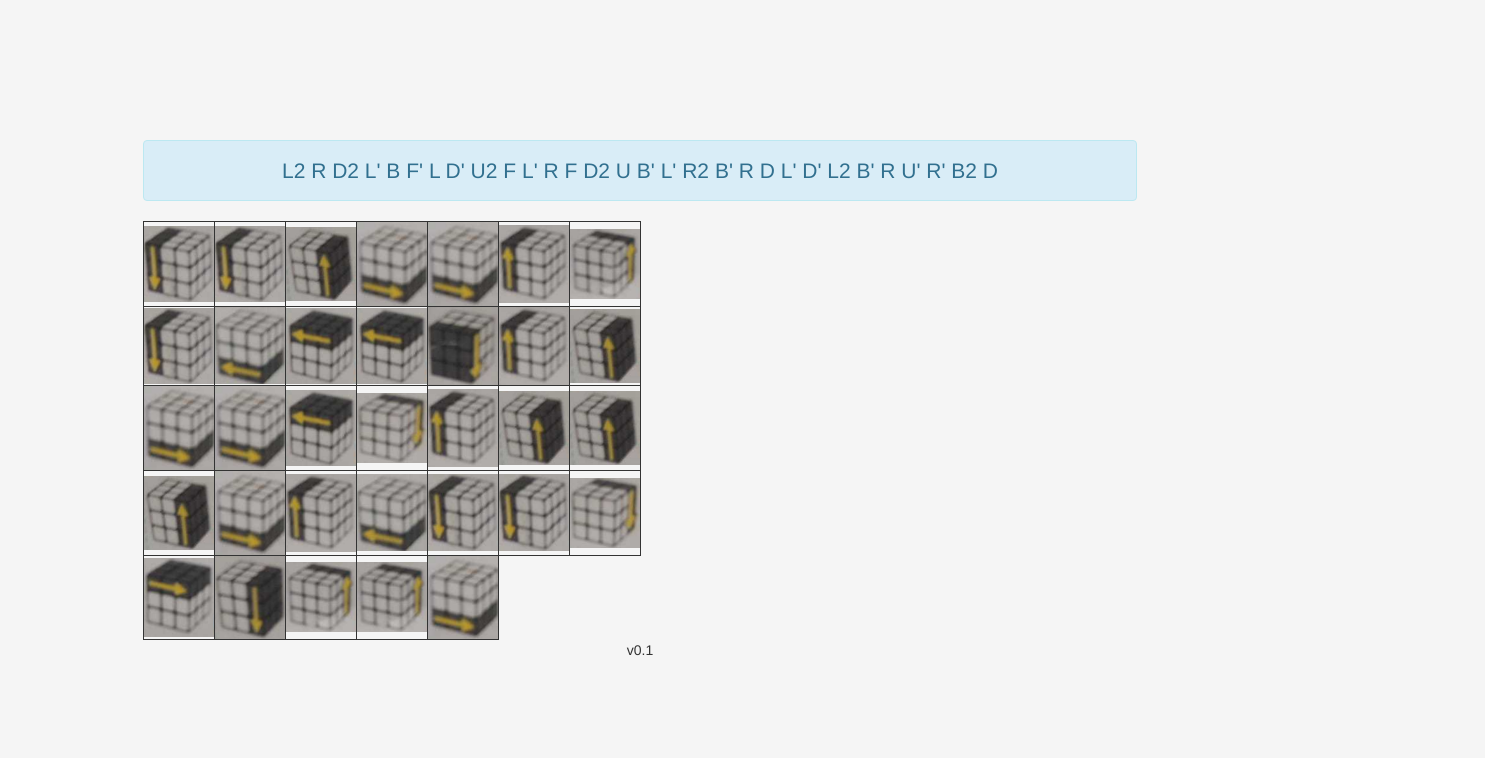
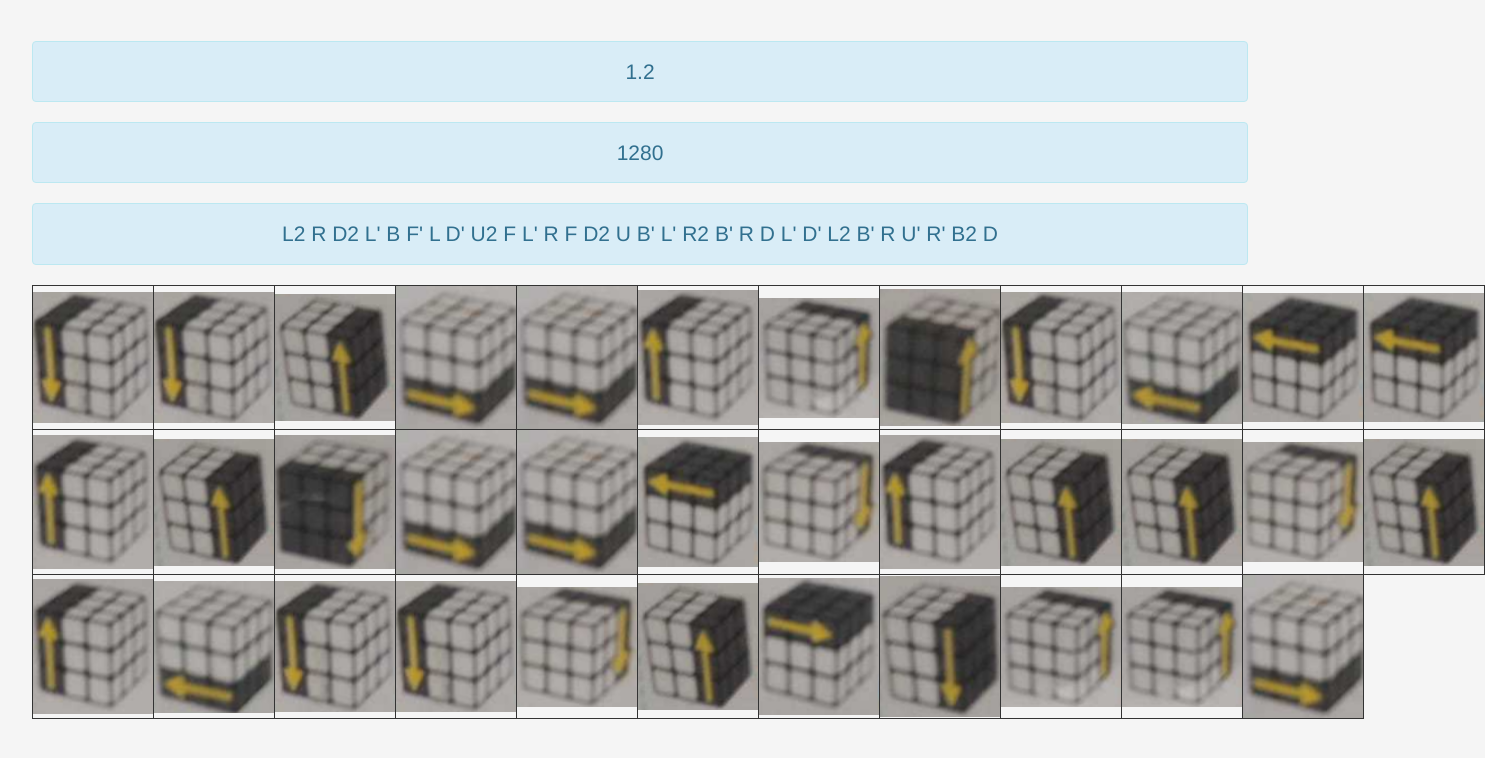
Before and after one commit to peterbarraud/scrambling-the-rubiks-cube, a plain HTML site: page index.html in a window 1280 px wide. Shown: the whole page, 1485 px wide, since content can reach past the window. Drawn offline with nearby package versions, Linux system fonts and the light colour scheme.

Commit message:
fitting to screen

```diff
--- a/index.html
+++ b/index.html
@@ -7,6 +7,7 @@
     <meta name="viewport" content="width=device-width, initial-scale=1">
     <meta name="description" content="">
     <meta name="author" content="Peter barraud">
+    <meta name="versionnumber" content="1.2">
     <title>Scrambling the Rubik's Cube</title>
 
     <script src="https://code.jquery.com/jquery-3.5.1.slim.min.js" integrity="sha256-4+XzXVhsDmqanXGHaHvgh1gMQKX40OUvDEBTu8JcmNs=" crossorigin="anonymous"></script>
@@ -28,11 +29,12 @@
   <body class="text-center">
 
 <main>
-      <div class="alert alert-info" role="alert"><p id="scramble" class="lead"></p></div>
-      <table>
-        <tbody></tbody>
-      </table>
-      v0.1
+  <div class="alert alert-info" role="alert"><p id="versionnumber" class="lead"></p></div>
+  <div class="alert alert-info" role="alert"><p id="screenwidth" class="lead"></p></div>
+  <div class="alert alert-info" role="alert"><p id="scramble" class="lead"></p></div>
+  <table><tbody></tbody></table>
+
+
 </main>
 
 
--- a/main.css
+++ b/main.css
@@ -6,15 +6,15 @@ body {
 body {
   display: flex;
   align-items: center;
-  padding-top: 40px;
+  /* padding-top: 40px; */
   padding-bottom: 40px;
   background-color: #f5f5f5;
 }
 
 main {
   width: 100%;
-  max-width: 80%;
-  padding: 15px;
+  max-width: 95%;
+  /* padding: 15px; */
   margin: auto;
 }
 td {
--- a/main.js
+++ b/main.js
@@ -1,5 +1,9 @@
 $(document).ready(function(){
-    const row_len = 7;
+    var screenwidth = parseInt($(window).width());
+    var imagewidth = screenwidth < 700 ? 70 : 120;
+    $( '#versionnumber' ).text($('meta[name=versionnumber]').attr('content'));
+    $( '#screenwidth' ).text(screenwidth);
+    const row_len = screenwidth < 700 ? 4 : 12;
     var scrabmle_str = "L2 R D2 L' B F' L D' U2 F L' R F D2 U B' L' R2 B' R D L' D' L2 B' R U' R' B2 D";
     $ ( '#scramble' ).text(scrabmle_str);
     var moves = [];
@@ -12,11 +16,10 @@ $(document).ready(function(){
                 moves.push(move[0]);
         }
       });
-      var cell_count = 0;
       for (var i=0;i<moves.length;i++){
           var tr = $( '<tr/>' );
           for (var j=0;j<row_len;j++){
-              tr.append('<td><img src="imgs/' + moves[i] + '.png" width=70px></td>');
+              tr.append('<td><img src="imgs/' + moves[i] + '.png" width=' + imagewidth + 'px></td>');
               i += 1;
               if (i==moves.length){
                   break;
```
